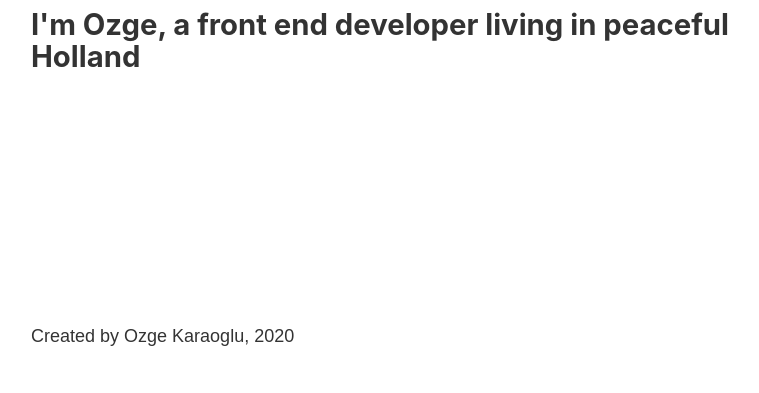
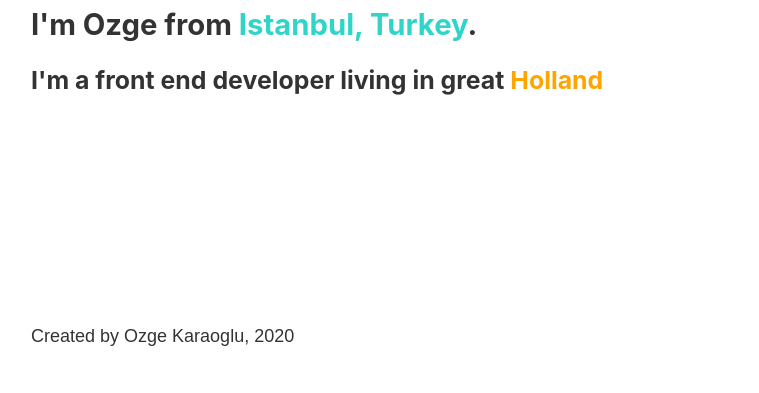
Before and after one commit to OzgeKaraoglu/techblog, a Gatsby site: page / in a window 1280 px wide. Shown: the part 407-800 px from the top of the page, without its empty margins (252-1011 px from the left). Built offline with nearby package versions, Linux system fonts and the light colour scheme; Gatsby itself is replaced by a stand-in of ours.

Commit message:
changed home page

```diff
--- a/src/pages/index.js
+++ b/src/pages/index.js
@@ -1,6 +1,4 @@
 import React from 'react'
-import { Link } from 'gatsby'
-
 import Layout from '../components/layout'
 import Head from '../components/head'
 
@@ -10,7 +8,8 @@ const IndexPage = () => {
         <Layout>
             <Head title="Home"/>
             <h1>Hello.</h1>
-            <h2>I'm Ozge, a front end developer living in peaceful Holland</h2>
+            <h2>I'm Ozge from <span style={{ color: '#30d5c8' }}>Istanbul, Turkey</span>.</h2>
+            <h3>I'm a front end developer living in great <span style={{ color: 'orange'}}> Holland</span></h3>
         </Layout>
     )
 }
```
